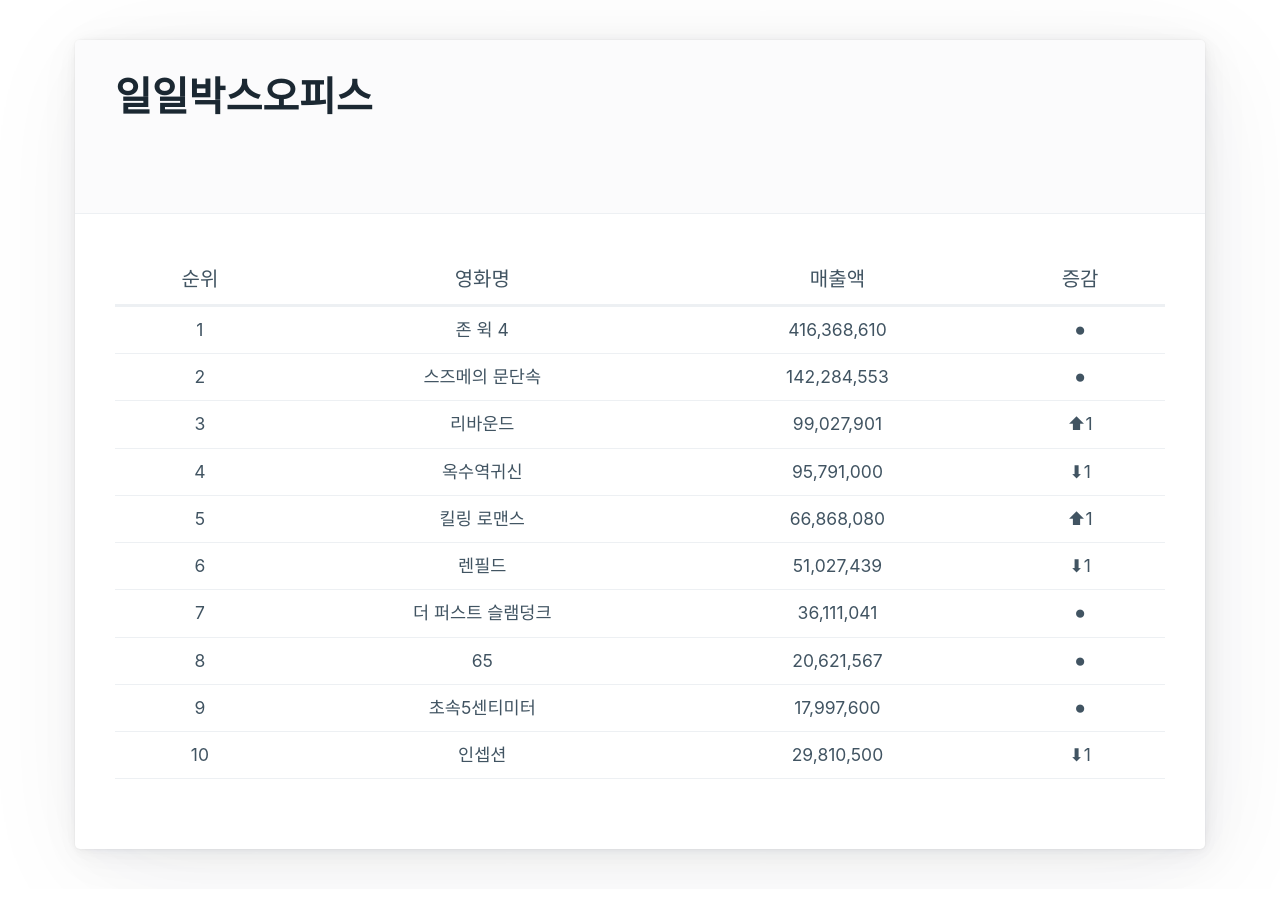
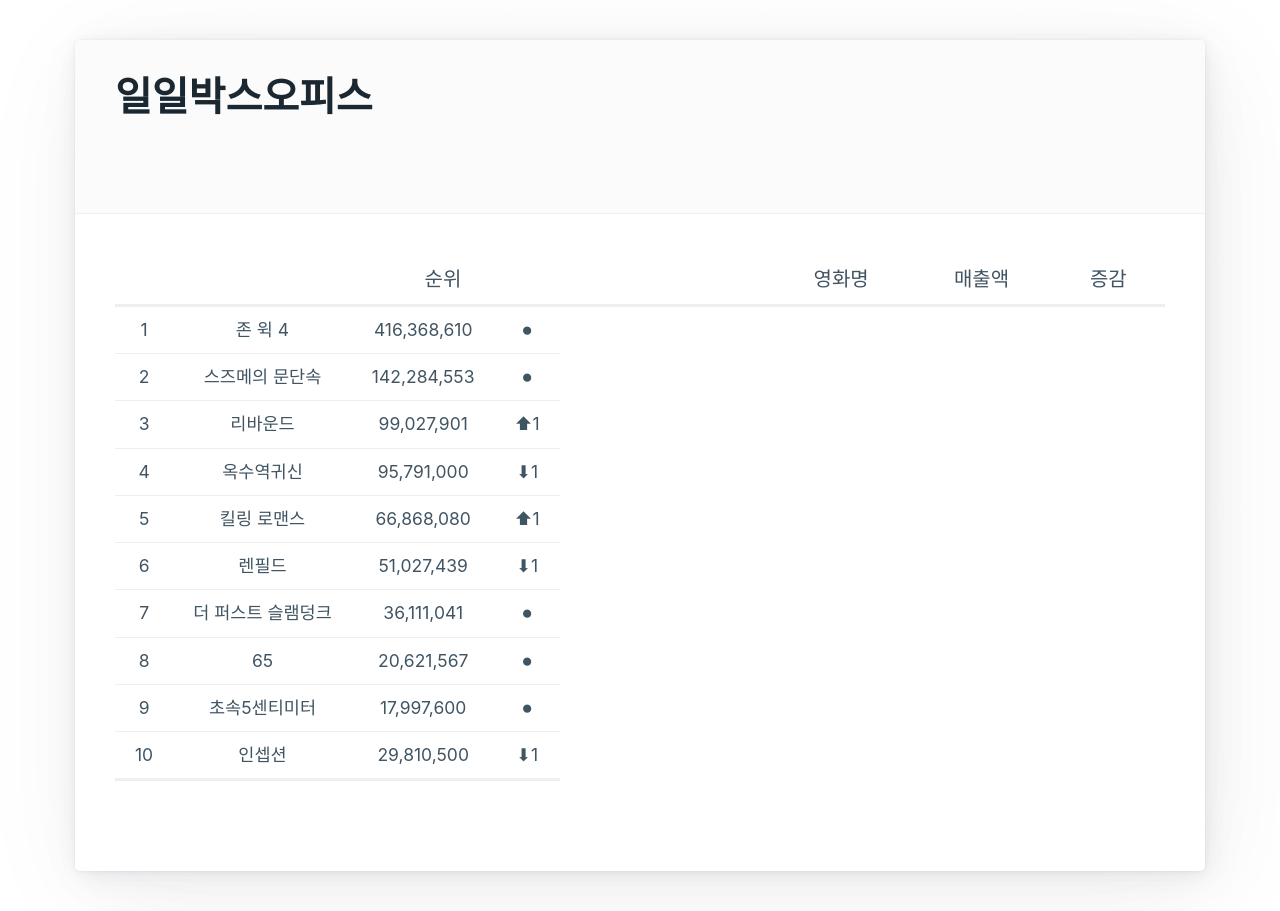
Before and after one commit to suho0815/react, a React (Create React App) app: page / in a window 1280 px wide. Before the commit the page ends 889 px from the top, so only its background shows below. Built offline with nearby package versions, Linux system fonts and the light colour scheme.

Commit message:
react state

```diff
--- a/src/02/MyClock.js
+++ b/src/02/MyClock.js
@@ -1,4 +1,4 @@
-import MyClockTime from "./MyClockTime";
+import MyClockTime_1 from "./MyClockTime_1";
 import MyClockImage from "./MyClockImage";
 import '../01/Hello' ;
 
@@ -8,7 +8,7 @@ const MyClock =() => {
         <main className="container">
             <article data-theme="dark">
                 <MyClockImage />
-                <MyClockTime />
+                <MyClockTime_1 />
             </article>
         </main>
     );
--- a/src/03/Box.js
+++ b/src/03/Box.js
@@ -1,5 +1,5 @@
 import './Box.css';
-import BoxRows from "./BoxRows";
+import BoxRows_1 from "./BoxRows_1";
 
 const Box = () => {
     let mvlist = [
@@ -217,7 +217,7 @@ const Box = () => {
                         </tr>
                     </thead>
                     <tbody>
-                        <BoxRows mv={mvlist}/>
+                        <BoxRows_1 mv={mvlist}/>
                     </tbody>
                 </table>
             </article>
--- /dev/null
+++ b/src/03/BoxRows_1.js
@@ -0,0 +1,52 @@
+import { useState } from "react";
+
+// const BoxRows = (probs) => {
+const BoxRows_1 = ({ mv }) => {
+    // const mvlist = [...probs.mv];
+    console.log("boxrows_1", mv);
+
+    const [footTag, setFootTag] = useState('');
+
+    const showMv= (row) => {
+        console.log(row);
+        setFootTag(row.cd)
+    }
+
+    let trTags = [];
+    for (let row of mv) {
+        console.log(row.rank, row.movieNm, row.salesAmt, row.rankInten);
+        let icon;
+        let intent = parseInt(row.rankInten);
+
+        if(intent > 0){
+            icon = '⬆' ;
+        }else if(intent < 0){
+            icon = '⬇';
+        }else if(intent === 0){
+            icon = '⏺';
+        }
+        trTags.push(
+            <tr className="mytr" key={row.movieCd} onClick={() => showMv(row)}>
+                <td>{row.rank}</td>
+                <td>{row.movieNm}</td>
+                <td>{parseInt(row.salesAmt).toLocaleString()}</td>
+                <td>{icon}{intent === 0 ? '': Math.abs(intent)}</td>
+            </tr>
+            );
+    }
+    return (
+        <>
+
+        <tbody>{trTags}</tbody>
+        <tfoot>
+            <tr>
+                <td colSpan={4}>{footTag}</td>
+            </tr>
+        </tfoot>
+
+        </>
+    );
+
+}
+
+export default BoxRows_1;
--- /dev/null
+++ b/src/04/MyDiv.css
@@ -0,0 +1,3 @@
+h1{
+    color :darkred;
+}
--- a/src/App.js
+++ b/src/App.js
@@ -2,11 +2,16 @@ import './App.css';
 // import Hello from './01/Hello' ;
 // import MyClock from './02/MyClock';
 import Box from './03/Box';
+// import MyDiv from './04/MyDiv';
+
+
 function App() {
   return (
     // <Hello />
     // <MyClock/>
     <Box/>
+    // <MyDiv/>
+
   );
 }
 
```
Also changed, not shown: src/02/MyClockTime_1.js (added, +19 -0 lines), src/04/MyDiv.js (added, +17 -0 lines), src/04/MyDiv.module.css (added, +16 -0 lines), src/04/MyDivArticle.js (added, +50 -0 lines).
